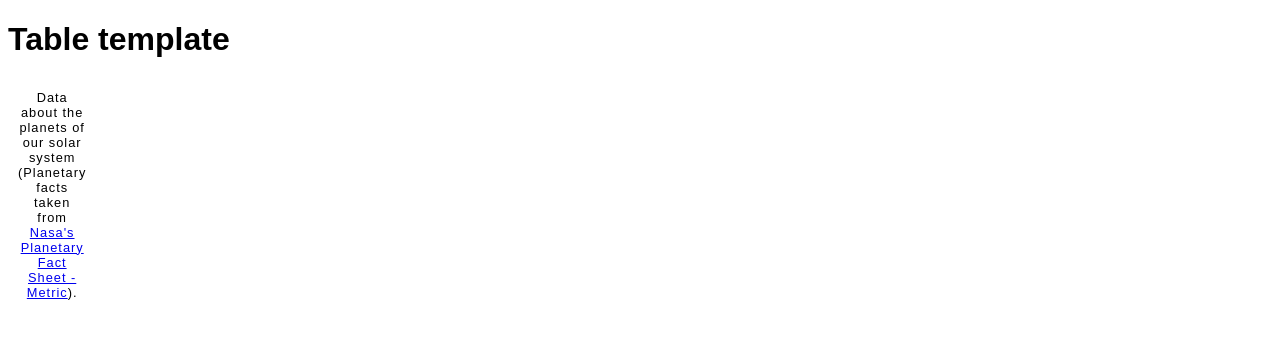
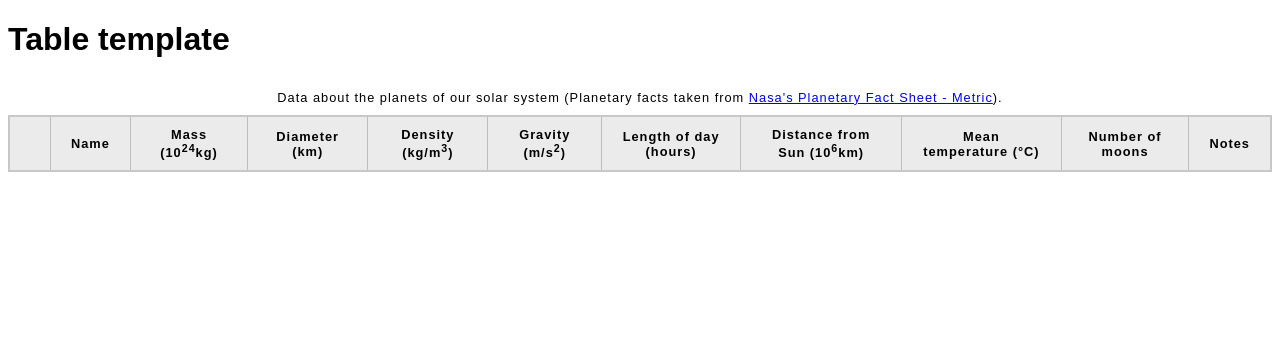
Before and after one commit to Ryan-Salim-Makarem/Ryan-Salim-Makarem.github.io, a plain HTML site: page lab2/part2/blank-template.html in a window 1280 px wide. Drawn offline with Linux system fonts and the light colour scheme.

Commit message:
Added First Row
Added the first row containing the raw data for each respective header column using the <th> tag.

```diff
--- a/lab2/part2/blank-template.html
+++ b/lab2/part2/blank-template.html
@@ -20,9 +20,20 @@ collection of data for learning purposes.
     <table>
       <caption>Data about the planets of our solar system (Planetary facts taken from <a href="#">Nasa's Planetary Fact Sheet - Metric</a>).</caption>
       <thead>
-
+        <tr>
+          <th></th>
+          <th>Name</th>
+          <th>Mass (10<sup>24</sup>kg)</th>
+          <th>Diameter (km)</th>
+          <th>Density (kg/m<sup>3</sup>)</th>
+          <th>Gravity (m/s<sup>2</sup>)</th>
+          <th>Length of day (hours)</th>
+          <th>Distance from Sun (10<sup>6</sup>km)</th>
+          <th>Mean temperature (°C)</th>
+          <th>Number of moons</th>
+          <th>Notes</th>
+        </tr>
       </thead>
-
       <tbody>
 
       </tbody>
```
